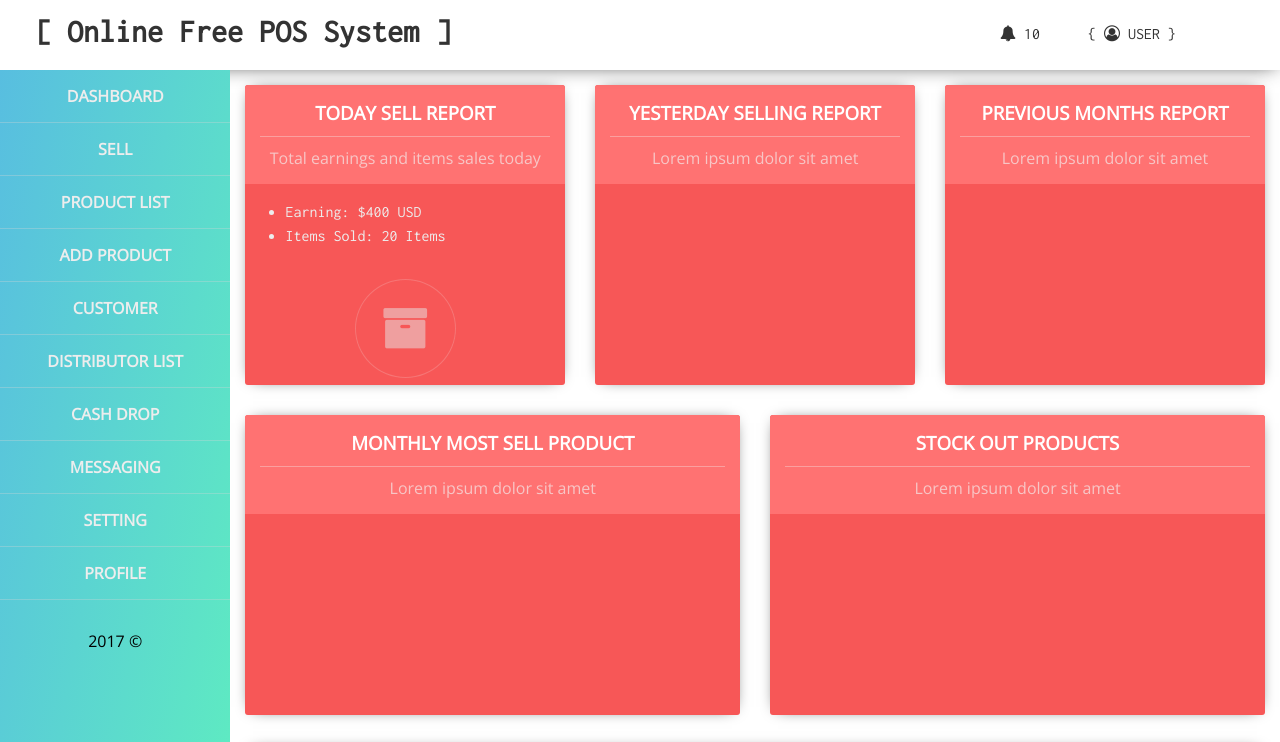
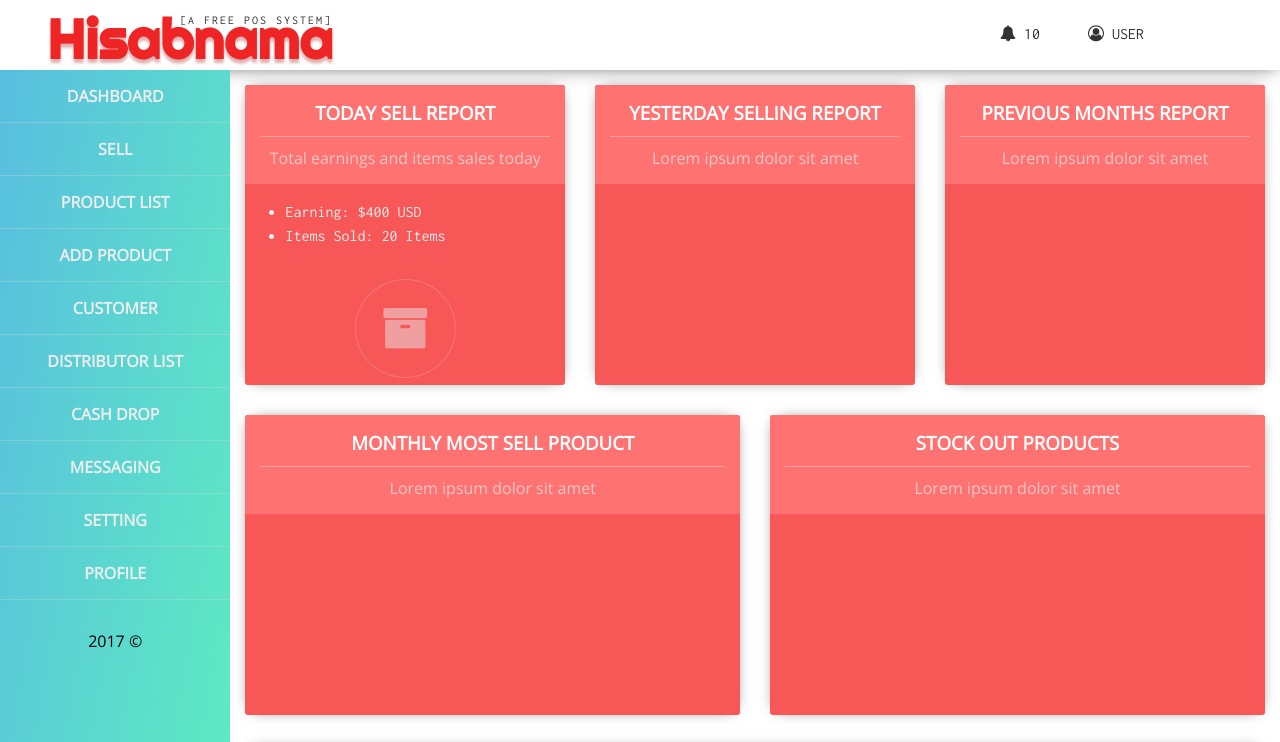
Before and after one commit to khyrulAlam/project-layout, a plain HTML site: page index.html in a window 1280 px wide. Shown: the top 742 px of the page. Drawn offline with nearby package versions, Linux system fonts and the light colour scheme.

Commit message:
logo design

```diff
--- a/css/style.css
+++ b/css/style.css
@@ -69,13 +69,29 @@ h1, p, button{
 }
 
 .mainheader h1{
-    margin-top: 10px;
+    margin-top: 0px;
+    color: #ef2424;
+    font-size: 55px;
+    margin-left: 12px;
+    text-shadow: 0px 4px 3px #deb0b0;
+    font-family: 'Righteous', cursive;
+}
+.logotl{
+    padding: 0px !important;
+    position: absolute;
+    left: 15em;
+    top: 14px;
+    letter-spacing: 2px;
+    font-size: 12px;
 }
 .mainheader p{
     margin-top: 20px;
 }
 .mainheader span{
     padding-left: 40px;
+}
+.maincontainer i{
+    color: #ff7272;
 }
 
 
--- a/index.html
+++ b/index.html
@@ -5,6 +5,7 @@
         <link href="css/font-awesome.min.css" rel="stylesheet">
         <link rel="stylesheet" type="text/css" href="css/style.css">
         <link href="https://fonts.googleapis.com/css?family=Inconsolata|Open+Sans|Roboto" rel="stylesheet">
+        <link href="https://fonts.googleapis.com/css?family=Righteous" rel="stylesheet">
     </head>
     <body>
 
@@ -12,12 +13,13 @@
         <header class="mainheader">
             <div class="row">
                 <div class="col-9">
-                    <h1 class="pl35">[ Online Free POS System ]</h1>
+                    <span class="logotl">[A FREE POS SYSTEM]</span>
+                    <h1 class="pl35">Hisabnama</h1>
                 </div>
                 <div class="col-3">
                     <p>
                         <span><i class="fa fa-bell"></i> 10</span>
-                        <span>{ <i class="fa fa-user-circle-o"></i> USER }</span>
+                        <span> <i class="fa fa-user-circle-o"></i> USER </span>
                     </p>
                 </div>
             </div>
```
